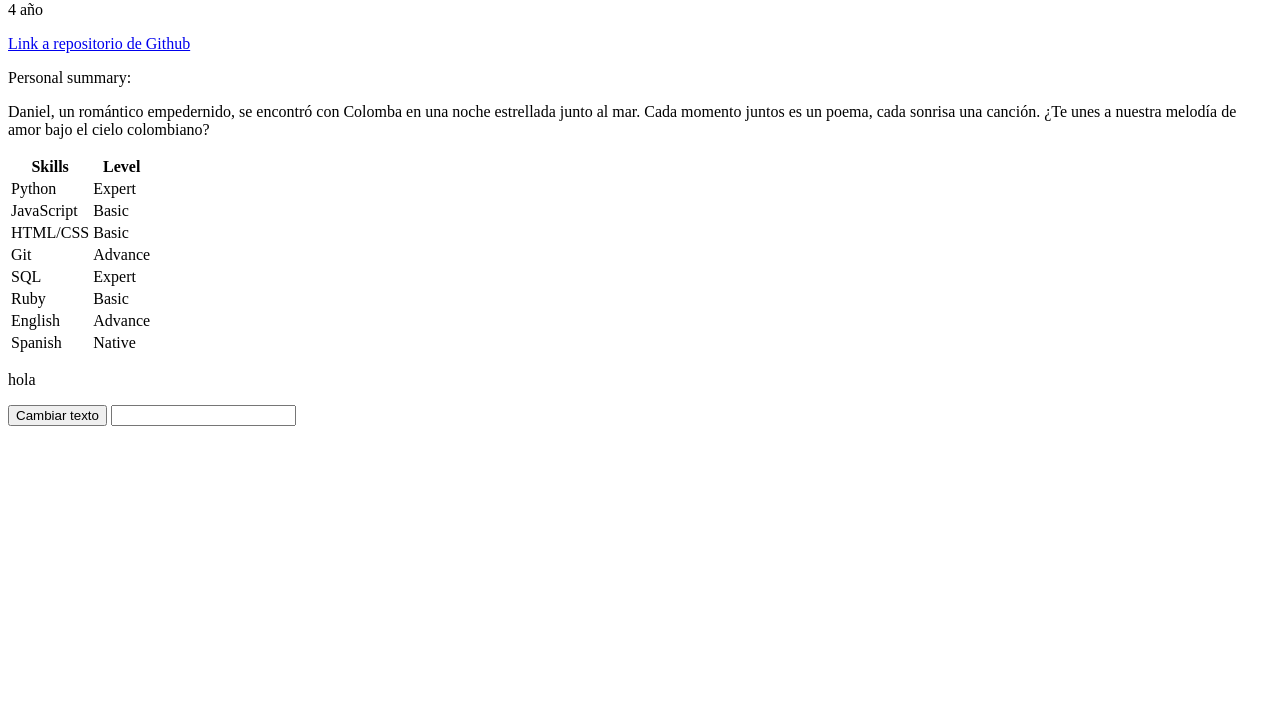
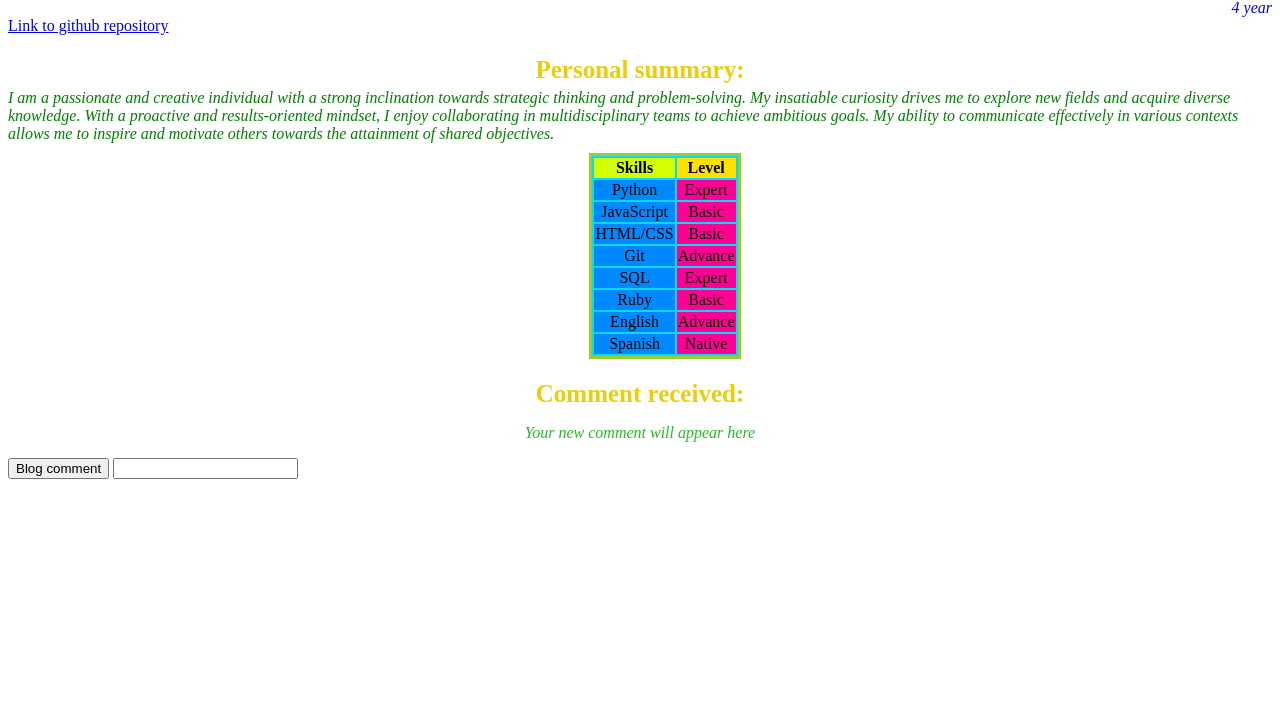
Before and after one commit to Daniel9091/Daneil9091.github.io, a plain HTML site: page index.html in a window 1280 px wide. Shown: the part 83-800 px from the top of the page. Drawn offline with Linux system fonts and the light colour scheme.

Commit message:
pagina formada

```diff
--- a/index.html
+++ b/index.html
@@ -3,75 +3,68 @@
 <head>
     <meta charset="UTF-8">
     <meta name="viewport" content="width=device-width, initial-scale=1.0">
-    <title>Laboratorio 1</title>
-
-    <script>
-        function cambiar_contenido() {
-            var n_mensaje = document.getElementById("nuevo_mensaje").value;
-            document.getElementById("texto").textContent = n_mensaje;
-        }
-
-    </script>
-
-
+    <title>Laboratory 1</title>
+    <script src="script.js"></script>
+    <link rel="stylesheet" href="style.css">
 </head>
 <body>
 
-    <p>Daniel Guzman</p>
-    <p>Ciencias de la computacion</p>
-    <p>4 año</p>
-    <a href="https://github.com/Daniel9091/Daniel9091.github.io.git">Link a repositorio de Github</a>
-    <p>Personal summary:</p>
-    <p>
-        Daniel, un romántico empedernido,
-        se encontró con Colomba en una noche estrellada junto al mar.
-        Cada momento juntos es un poema, cada sonrisa una canción.
-        ¿Te unes a nuestra melodía de amor bajo el cielo colombiano?
+    <h1>Daniel Guzman</h1>
+    <p class = "personal_info">Ciencias de la computacion</p>
+    <p class = "personal_info" id = "años">4 year</p>
+    <a href="https://github.com/Daniel9091/Daniel9091.github.io.git">Link to github repository</a>
+    <h2>Personal summary:</h2>
+    <p id = "personal_text">
+        I am a passionate and creative individual with a strong inclination towards strategic thinking and problem-solving.
+        My insatiable curiosity drives me to explore new fields and acquire diverse knowledge.
+        With a proactive and results-oriented mindset, I enjoy collaborating in multidisciplinary teams to achieve ambitious goals.
+        My ability to communicate effectively in various contexts allows me to inspire and motivate others towards the attainment
+        of shared objectives.
     </p>
 
 
-
-    <table>
+    <table class = "formato_tab">
         <tr>
-            <th>Skills</th>
-            <th>Level</th>
+            <th id = "heder_isquierdo" >Skills</th>
+            <th id = "heder_derecho">Level</th>
         </tr>
         <tr>
-            <td>Python</td>
-            <td>Expert</td>
+            <td class = "columna_isquierda">Python</td>
+            <td class = "columna_derecha" >Expert</td>
         </tr>
         <tr>
-            <td>JavaScript</td>
-            <td>Basic</td>
+            <td class = "columna_isquierda">JavaScript</td>
+            <td class = "columna_derecha">Basic</td>
         </tr>
         <tr>
-            <td>HTML/CSS</td>
-            <td>Basic</td>
+            <td class = "columna_isquierda">HTML/CSS</td>
+            <td class = "columna_derecha">Basic</td>
         </tr>
         <tr>
-            <td>Git</td>
-            <td>Advance</td>
+            <td class = "columna_isquierda" >Git</td>
+            <td class = "columna_derecha" >Advance</td>
         </tr>
         <tr>
-            <td>SQL</td>
-            <td>Expert</td>
+            <td class = "columna_isquierda">SQL</td>
+            <td class = "columna_derecha" >Expert</td>
         </tr>
         <tr>
-            <td>Ruby</td>
-            <td>Basic</td>
+            <td class = "columna_isquierda">Ruby</td>
+            <td class = "columna_derecha" >Basic</td>
         </tr>
         <tr>
-            <td>English</td>
-            <td>Advance</td>
+            <td class = "columna_isquierda">English</td>
+            <td class = "columna_derecha" >Advance</td>
         </tr>
         <tr>
-            <td>Spanish</td>
-            <td>Native</td>
+            <td class = "columna_isquierda">Spanish</td>
+            <td class = "columna_derecha" >Native</td>
         </tr>
 
     </table>
-    <p id="texto">hola</p>
-    <button  onclick="cambiar_contenido()" >Cambiar texto</button>
+    <h2>Comment received:</h2>
+    <p id="texto">Your new comment will appear here</p>
+    <button onclick="cambiar_contenido()" >Blog comment</button>
     <input type="text" id="nuevo_mensaje">
 
 </body>
--- /dev/null
+++ b/script.js
@@ -0,0 +1,4 @@
+function cambiar_contenido() {
+    var n_mensaje = document.getElementById("nuevo_mensaje").value;
+    document.getElementById("texto").textContent = n_mensaje;
+}
--- /dev/null
+++ b/style.css
@@ -0,0 +1,68 @@
+html {
+    font-family: "Times New Roman", sans-serif;
+}
+
+h1{
+    margin-bottom: 5px;
+    text-align: center;
+    color: orange;
+    font-family: "comic sans ms", cursive;
+
+}
+
+h2{
+    margin-bottom: 0px;
+    color: rgb(238, 204, 8);
+    text-align: center;
+    font-size: 25px;
+}
+
+
+
+.personal_info{
+    color: blue;
+    margin-top: 1px;
+    margin-bottom: 0px;
+    text-align: right;
+}
+
+.formato_tab{
+    text-align: center;
+    margin-left: 46%;
+    border: yellowgreen solid;
+    background-color:rgb(6, 218, 246);
+
+}
+
+.columna_isquierda{
+    background-color: rgb(0, 136, 255);
+}
+.columna_derecha{
+    background-color: rgb(255, 0, 149);
+}
+
+#años{
+    font-style: italic;
+}
+
+#personal_text{
+    font-style: oblique;
+    color: green;
+    margin-bottom: 10px;
+    margin-top: 5px;
+}
+
+#heder_isquierdo{
+    background-color: rgb(212, 255, 0);
+}
+
+#heder_derecho{
+    background-color: rgb(255, 225, 0);
+}
+
+#texto{
+    color: rgb(39, 188, 39);
+    font-style: oblique;
+    text-align: center;
+
+}
```
Also changed, not shown: organisacion.txt (added).
